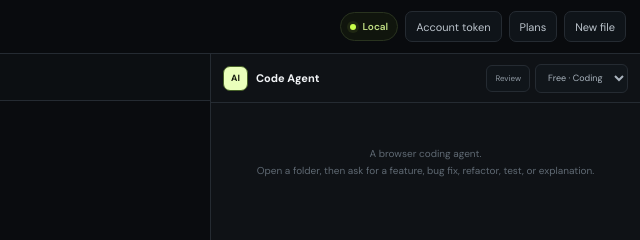
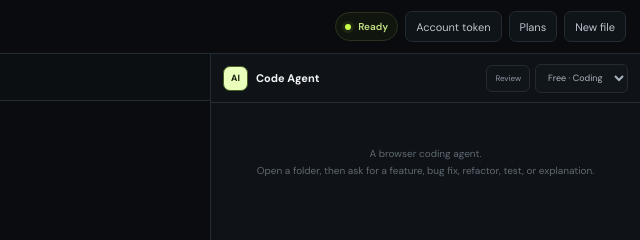
Before and after one commit to playtimehuh-ops/coding-platform-v1, a website: page index.html in a window 1280 px wide. Shown: the top 240 px of the page, 640-1280 px from the left. Drawn offline with Linux system fonts and the light colour scheme.

Commit message:
Remove remaining local status label

```diff
--- a/index.html
+++ b/index.html
@@ -55,7 +55,7 @@
 <header class="topbar">
   <div class="brand"><div class="logo">C</div><div class="brand-name">Codebase</div></div>
   <div class="top-actions">
-    <div class="status" id="status"><i class="status-dot"></i><span>Local</span></div>
+    <div class="status" id="status"><i class="status-dot"></i><span>Ready</span></div>
     <button class="top-btn" id="accountBtn">Account token</button>
     <button class="top-btn" id="plansBtn">Plans</button>
     <button class="top-btn" id="newFileBtn">New file</button>
@@ -175,7 +175,7 @@
 function updateAccountStatus(){
   $("status").innerHTML=state.token
     ? '<i class="status-dot"></i><span>Account active</span>'
-    : '<i class="status-dot"></i><span>Local</span>';
+    : '<i class="status-dot"></i><span>Ready</span>';
 }
 
 function closePlans(){
```
